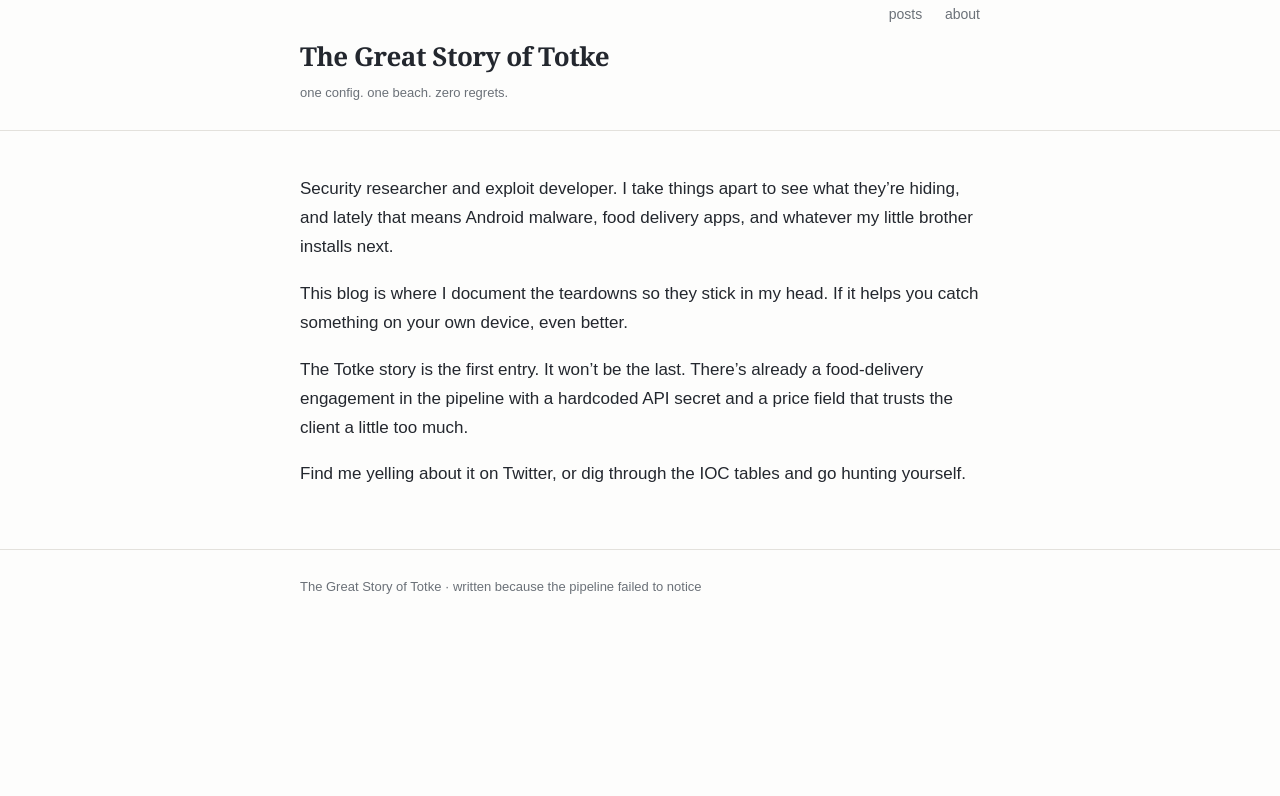
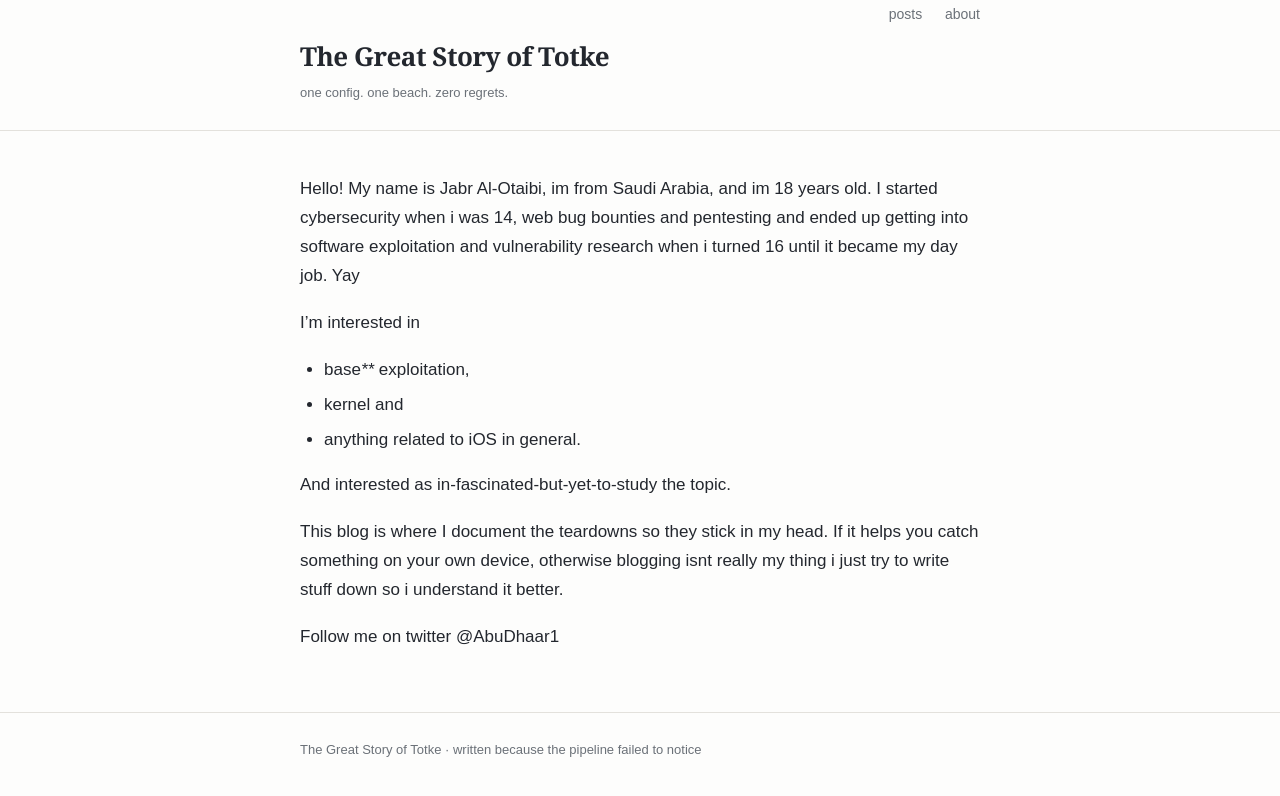
Before and after one commit to 0pepsi/0pepsi.github.io, a Jekyll site: the page built from about.md, in a window 1280 px wide. Shown: the top 796 px of the page. Built offline with Jekyll 4.4.1, drawn with Linux system fonts in a browser that asks for light colours.

Commit message:
about: user edits

```diff
--- a/about.md
+++ b/about.md
@@ -3,10 +3,15 @@ layout: default
 title: About
 ---
 
-Security researcher and exploit developer. I take things apart to see what they're hiding, and lately that means Android malware, food delivery apps, and whatever my little brother installs next.
+Hello! My name is Jabr Al-Otaibi, im from Saudi Arabia, and im 18 years old. I started cybersecurity when i was 14, web bug bounties and pentesting and ended up getting into software exploitation and vulnerability research when i turned 16 until it became my day job. Yay
 
-This blog is where I document the teardowns so they stick in my head. If it helps you catch something on your own device, even better.
+I'm interested in
+- base**** exploitation,
+- kernel and
+- anything related to iOS in general.
 
-The Totke story is the first entry. It won't be the last. There's already a food-delivery engagement in the pipeline with a hardcoded API secret and a price field that trusts the client a little too much.
+And interested as in-fascinated-but-yet-to-study the topic.
 
-Find me yelling about it on Twitter, or dig through the IOC tables and go hunting yourself.
+This blog is where I document the teardowns so they stick in my head. If it helps you catch something on your own device, otherwise blogging isnt really my thing i just try to write stuff down so i understand it better.
+
+Follow me on twitter @AbuDhaar1
```
